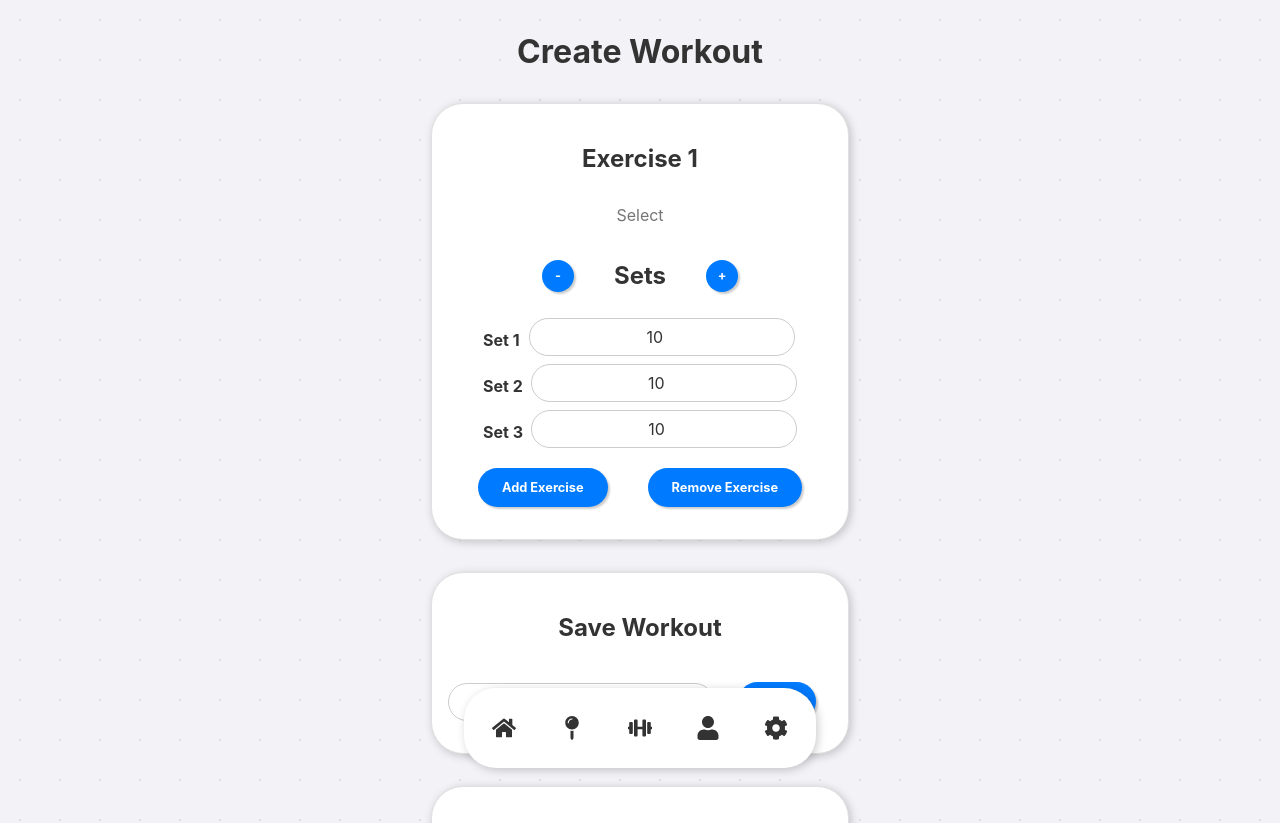
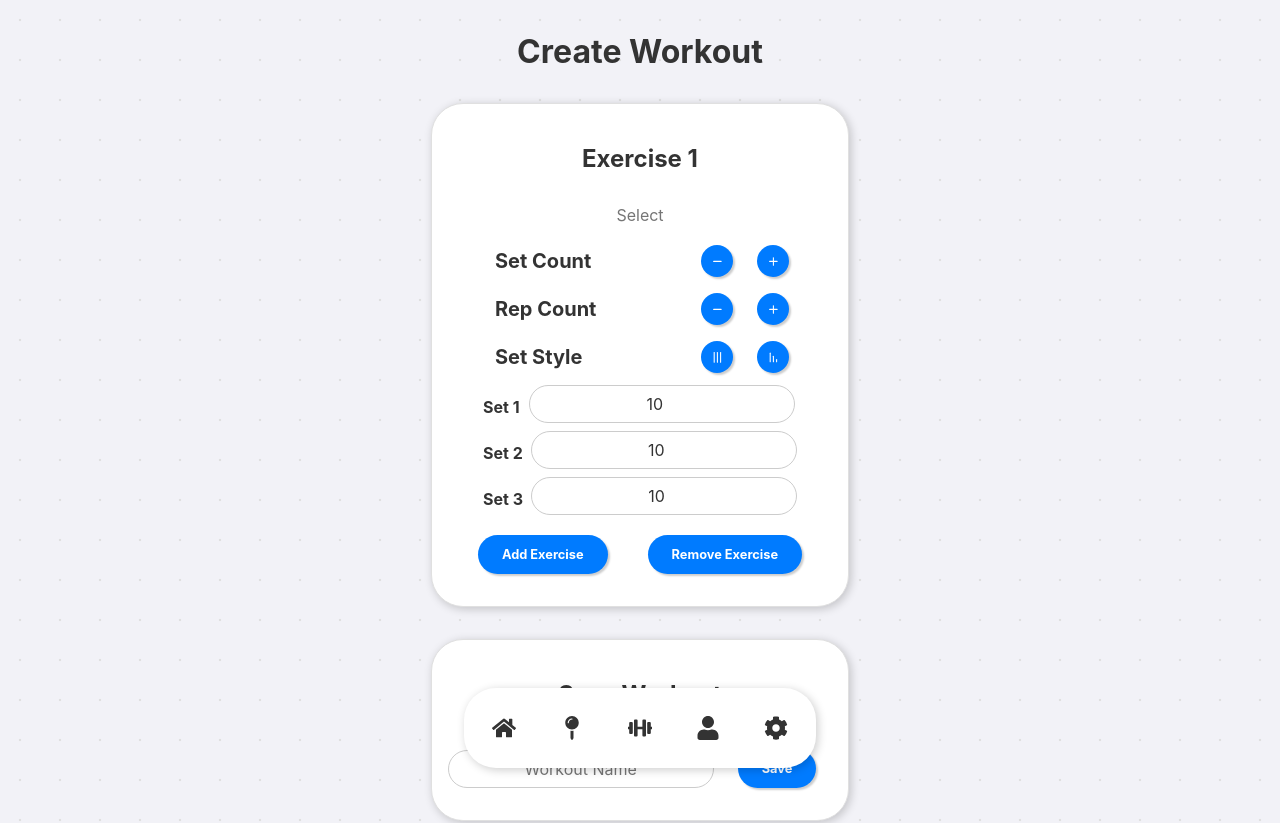
Before and after one commit to Jararered/fitness-framework, a React (Vite) app: page /create in a window 1280 px wide. Shown: the top 823 px of the page. Built offline with nearby package versions, Linux system fonts and the light colour scheme.

Commit message:
Enhance WorkoutCreationPage by adding set style functionality and improving UI with ThreeSpaceDiv components; integrate new icons for better visual representation of set adjustments.

```diff
--- a/src/pages/WorkoutCreationPage.tsx
+++ b/src/pages/WorkoutCreationPage.tsx
@@ -1,8 +1,15 @@
 import React, { useState } from "react";
+import { useNavigate } from "react-router-dom";
+
+import { LuChartNoAxesColumnDecreasing, LuAlignJustify } from "react-icons/lu";
+import { LuPlus, LuMinus } from "react-icons/lu";
+
 import { useWorkout } from "../context/WorkoutContext.tsx";
-import { useNavigate } from "react-router-dom";
 import { useUser } from "../context/UserContext.tsx";
 import { SearchableSelector } from "../components/SearchableSelector.tsx";
+import ThreeSpaceDiv from "../components/ThreeSpaceDiv.tsx";
+
+import "../styles/pages/WorkoutCreationPage.css";
 
 interface ExercisePlanDraft {
     exercise: string;
@@ -126,6 +133,12 @@ const WorkoutCreationPage: React.FC = () => {
         }
     };
 
+    const handleSetStyle = (exerciseIndex: number, style: "drop" | "flat") => {
+        const newPlan = [...plan];
+        newPlan[exerciseIndex].style = style;
+        setPlan(newPlan);
+    };
+
     return (
         <div className="workout-creation-page">
             <h1>Create Workout</h1>
@@ -133,23 +146,6 @@ const WorkoutCreationPage: React.FC = () => {
                 {plan.map((p, exerciseIndex) => (
                     <div key={exerciseIndex}>
                         <h2>Exercise {exerciseIndex + 1}</h2>
-
-                        {/* <select
-                            value={p.exercise}
-                            onChange={(e) => {
-                                const newPlan = [...plan];
-                                newPlan[exerciseIndex].exercise = e.target.value;
-                                setPlan(newPlan);
-                                setLoadedWorkout(null);
-                            }}
-                        >
-                            <option value="">Select Exercise</option>
-                            {availableExercises.map((ex) => (
-                                <option key={ex.exercise_name} value={ex.exercise_name}>
-                                    {ex.exercise_name}
-                                </option>
-                            ))}
-                        </select> */}
 
                         <SearchableSelector
                             options={avaliableExerciseNames}
@@ -163,15 +159,48 @@ const WorkoutCreationPage: React.FC = () => {
                             }}
                         />
 
+                        <ThreeSpaceDiv
+                            left={<h3>Set Count</h3>}
+                            right={
                                 <span>
                                     <button className="adjust" onClick={() => handleDecreaseSets(exerciseIndex)}>
-                                -
+                                        <LuMinus />
                                     </button>
-                            <h2>Sets</h2>
                                     <button className="adjust" onClick={() => handleIncreaseSets(exerciseIndex)}>
-                                +
+                                        <LuPlus />
                                     </button>
                                 </span>
+                            }
+                        />
+
+                        <ThreeSpaceDiv
+                            left={<h3>Rep Count</h3>}
+                            right={
+                                <span>
+                                    <button className="adjust" onClick={() => handleDecreaseSets(exerciseIndex)}>
+                                        <LuMinus />
+                                    </button>
+                                    <button className="adjust" onClick={() => handleIncreaseSets(exerciseIndex)}>
+                                        <LuPlus />
+                                    </button>
+                                </span>
+                            }
+                        />
+
+                        <ThreeSpaceDiv
+                            left={<h3>Set Style</h3>}
+                            right={
+                                <span>
+                                    <button className="adjust" onClick={() => handleSetStyle(exerciseIndex, "flat")}>
+                                        <LuAlignJustify className="flat-set-icon" />
+                                    </button>
+                                    <button className="adjust" onClick={() => handleSetStyle(exerciseIndex, "drop")}>
+                                        <LuChartNoAxesColumnDecreasing className="drop-set-icon" />
+                                    </button>
+                                </span>
+                            }
+                        />
+
                         {p.reps.map((rep, repIndex) => (
                             <span key={repIndex}>
                                 <label>Set {repIndex + 1}</label>
--- /dev/null
+++ b/src/styles/pages/WorkoutCreationPage.css
@@ -0,0 +1,3 @@
+.flat-set-icon {
+    transform: rotate(90deg);
+}
```
Lines whose indentation alone changed are shown as unchanged.
